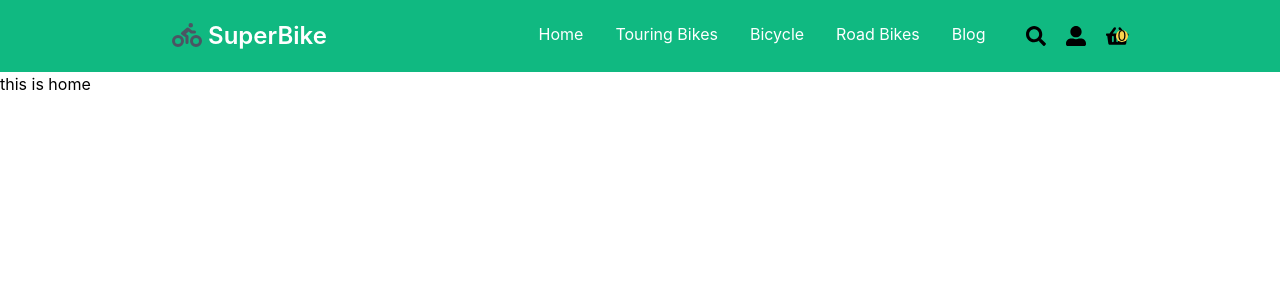
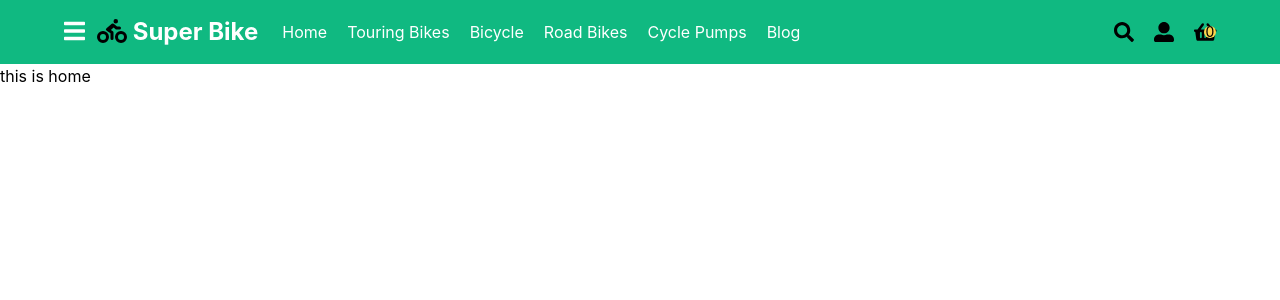
Before and after one commit to Hasan0734/super-bike, a React (Create React App) app: page / in a window 1280 px wide. Shown: the top 300 px of the page. Built offline with nearby package versions, Linux system fonts and the light colour scheme.

Commit message:
navbar added

```diff
--- a/src/component/Home/Navbar/Navbar.js
+++ b/src/component/Home/Navbar/Navbar.js
@@ -3,58 +3,55 @@ import { FontAwesomeIcon } from '@fortawesome/react-fontawesome';
 import React, { useState } from 'react';
 
 const Navbar = () => {
-    const [isOpen, setisOpen] = useState(false)
+    const [isOpen, setIsOpen] = useState(false)
 
     return (
-        <div className="flex">
-            <div className="fixed z-40 w-10/12">
-                <div className={`bg-gray-200 h-screen   ${isOpen ? 'block' : 'hidden'}`}>
+        <nav className="bg-green-500 py-3 px-4">
+            <div className="max-w-6xl mx-auto ">
 
-                    <div className="flex ">
-                        <button className="bg-gray-500  hover:bg-green-500 py-5">Menu</button>
-                        <button className="bg-gray-500  hover:bg-green-500 py-5">Account</button>
-                        <button className="bg-gray-500  hover:bg-green-500 py-5">Settings</button>
-                    </div>
-                    <ul>
-                        <li>Home</li>
-                        <li>Home</li>
-                        <li>Home</li>
-                        <li>Home</li>
-                    </ul>
+
+                <div className={`flex transition duration-200 justify-${isOpen ? 'end' : 'between'}`}>
+                    <div className="flex space-x-4">
+
+
+
+                        <div className='flex space-x-3 items-center'>
+                            {/* menu button */}
+                            <button onClick={() => setIsOpen(!isOpen)} className="text-2xl font-bold text-white py-1"><FontAwesomeIcon icon={faBars} /></button>
+
+                            {/* logo */}
+                            <a className={`${isOpen ? 'hidden' : 'block'} text-2xl font-bold text-white`} href="#"><FontAwesomeIcon className="text-black" icon={faBiking} /> Super Bike</a>
 
                         </div>
-            </div>
-            <nav className="bg-green-500 p-5 flex-1">
-                <div className="container">
-                    <div className={`flex items-center justify-${isOpen ? 'end' : 'between'}`}>
-                        <div className="flex space-x-5 text-2xl text-white font-semibold items-center">
-                            <span onClick={() => setisOpen(!isOpen)} className="cursor-pointer lg:hidden md:hidden sm:block"><FontAwesomeIcon icon={faBars} /></span>
-                            <h1 className={`${isOpen ? 'hidden' : 'block'}`}><span className="text-gray-600"><FontAwesomeIcon icon={faBiking} /></span> SuperBike</h1>
+
+                        {/* primary nav */}
+
+                        <div className="hidden md:flex flex items-center space-x-1 text-white">
+                            <a className="py-2 px-2" href="#">Home</a>
+                            <a className="py-2 px-2" href="#">Touring Bikes</a>
+                            <a className="py-2 px-2" href="#">Bicycle</a>
+                            <a className="py-2 px-2" href="#">Road Bikes</a>
+                            <a className="py-2 px-2" href="#">Cycle Pumps</a>
+                            <a className="py-2 px-2" href="#">Blog</a>
                         </div>
 
-                        <div className={`flex space-x-10 ${isOpen ? 'hidden' : 'block'}`}>
-                            <div className="sm:hidden md:block">
-                                <div className="flex space-x-3 md:space-x-3 lg:space-x-8  text-white text-base ">
-                                    <a className="hover:text-gray-600" href="#">Home</a>
-                                    <a className="hover:text-gray-600" href="#">Touring Bikes</a>
-                                    <a className="hover:text-gray-600" href="#">Bicycle</a>
-                                    <a className="hover:text-gray-600" href="#">Road Bikes</a>
-                                    <a className="hover:text-gray-600" href="#">Blog</a>
+                        {/* secondary nav */}
+
                     </div>
-                            </div>
+                    <div className={`${isOpen ? 'hidden' : 'block'} flex items-center space-x-3 `}>
                         <ul className="flex space-x-5 text-xl items-center justify-center">
                             <li><FontAwesomeIcon className="cursor-pointer " icon={faSearch} /></li>
                             <li><FontAwesomeIcon className="cursor-pointer" icon={faUserAlt} /></li>
                             <li><a className="relative" href="#"><FontAwesomeIcon icon={faShoppingBasket} /><span className="bg-yellow-300 text-sm absolute mt-2 -ml-3 rounded-full inline-flex justify-center items-center w-3 h-3">0</span></a></li>
                         </ul>
                     </div>
+
+
                 </div>
 
             </div>
+        </nav>
 
-
-            </nav>
-        </div>
     );
 };
 
```
Lines whose indentation alone changed are shown as unchanged.
